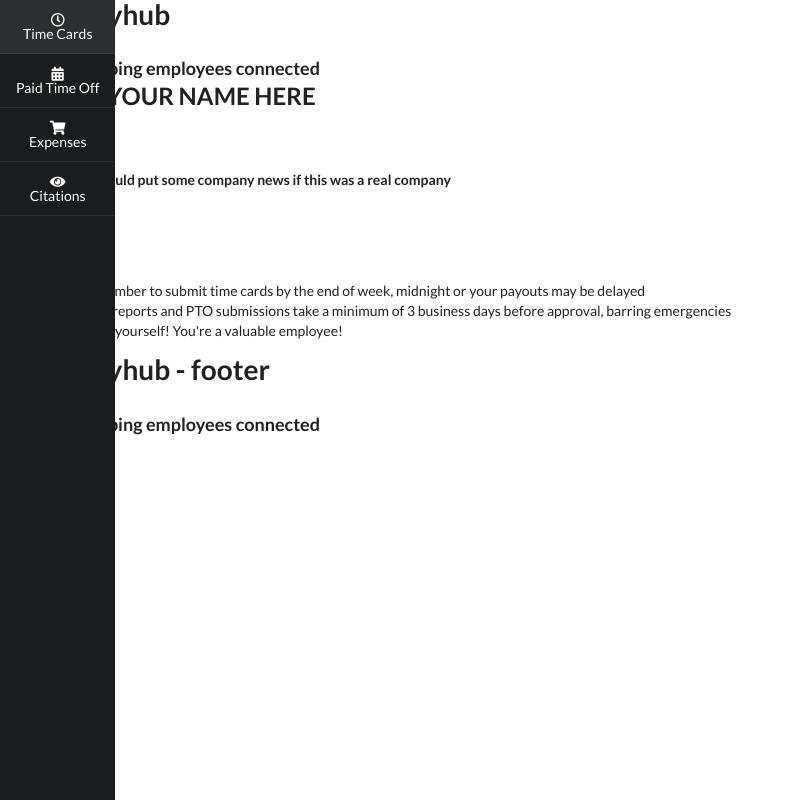
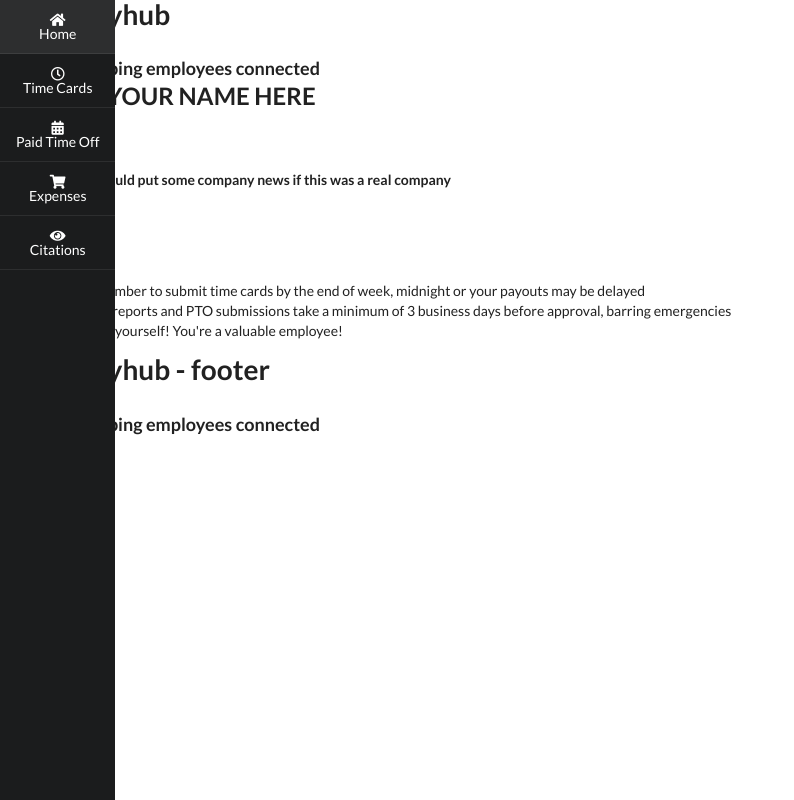
Before and after one commit to AnthonyGarces/Payhub, a Next.js app: page /home in a window 1280 px wide. Shown: the whole page, without its empty margins (0-794 px from the left). Built offline with nearby package versions, Linux system fonts and the light colour scheme.

Commit message:
added link to homepage on sidebar

```diff
--- a/components/sideNav.js
+++ b/components/sideNav.js
@@ -3,6 +3,12 @@ import Link from 'next/link';
 const sideNav = function() {
     return(
         <div className='ui sidebar inverted vertical icon menu visible'>
+            <Link href="/home">
+                <a className='item'>
+                    <i className='home icon'></i>
+                    Home
+                </a>
+            </Link>
             <Link href="/timeCard">
                 <a className='item'>
                     <i className='clock outline icon'></i>
```
Also changed, not shown: components/sign-in.js (+14 -3 lines).
